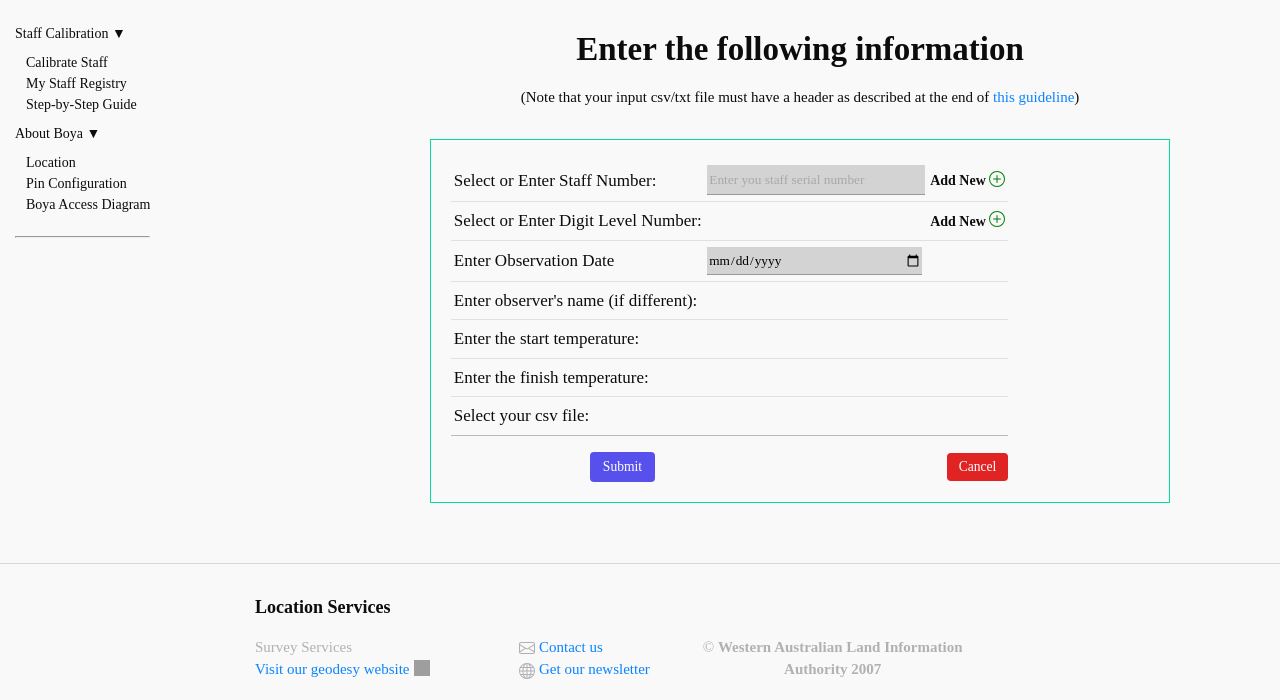
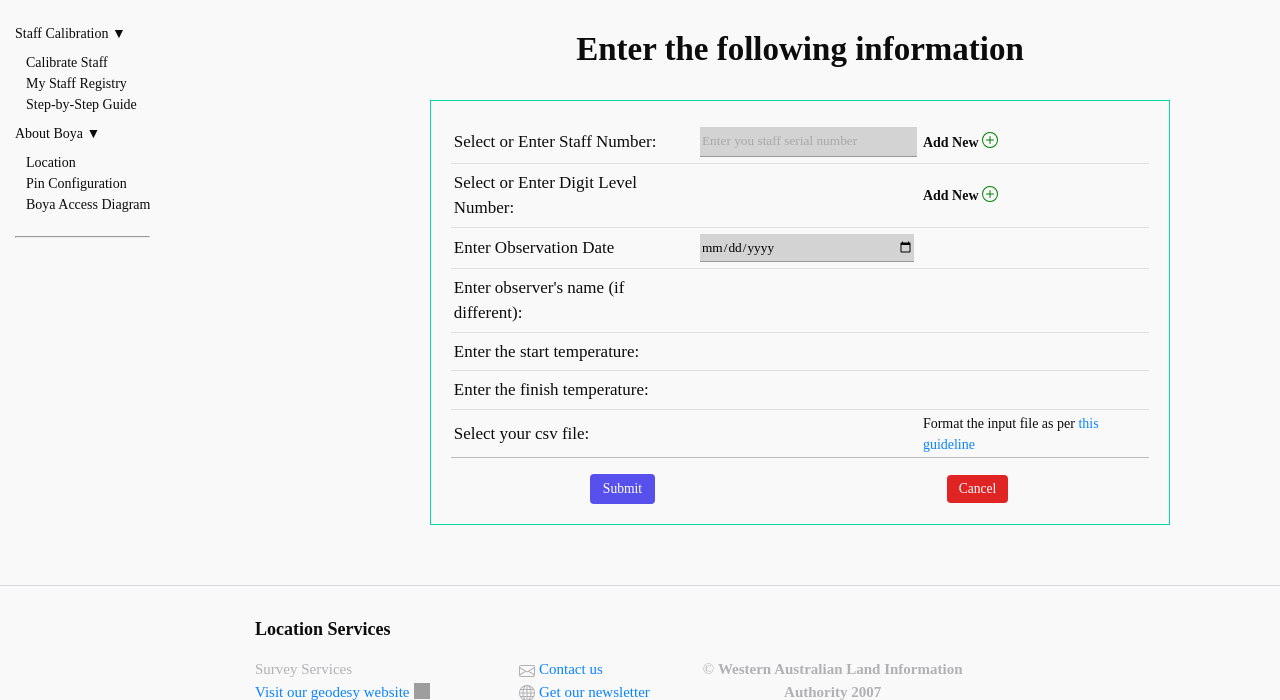
Before and after one commit to Landgate/Staff-Calibration, a Django app: template staff_calibration/templates/staff_calibration/staff_calibrate.html in a window 1280 px wide. Shown: the part 104-804 px from the top of the page. Run offline with Django 3.2, Linux system fonts and the light colour scheme; the template is opened without the code that fills it: values that come from a table or form of the project are taken from there, others are empty; parts of the project's set-up code (start-up, migrations or seed data) failed here and were passed over; some libraries are stand-ins or nearby versions; grey boxes are pictures that could not be loaded.

Commit message:
Add files via upload

```diff
--- a/staff_calibration/templates/staff_calibration/staff_calibrate.html
+++ b/staff_calibration/templates/staff_calibration/staff_calibrate.html
@@ -30,7 +30,6 @@
 	{% endif %}
 	<header class="post-header">
 	    <h1 class="post-title text-center">Enter the following information </h1>
-	    <p class="text-center">(Note that your input csv/txt file must have a header as described at the end of <a href="{% url 'staff_calibration:staff-guide' %}">this guideline</a>) </p>
 	</header>
 
 	<div class="post-content">
@@ -87,6 +86,7 @@
 			    <tr>
 			    	<td> <h3> Select your csv file: </h3></td>
 			    	<td> {{ form.document }}</td>
+					<td>Format the input file as per <a href="{% url 'staff_calibration:staff-guide' %}" target="_blank">this guideline</a></td>
 			    </tr>
 			</table>
 			<div class="grid-2">
```
